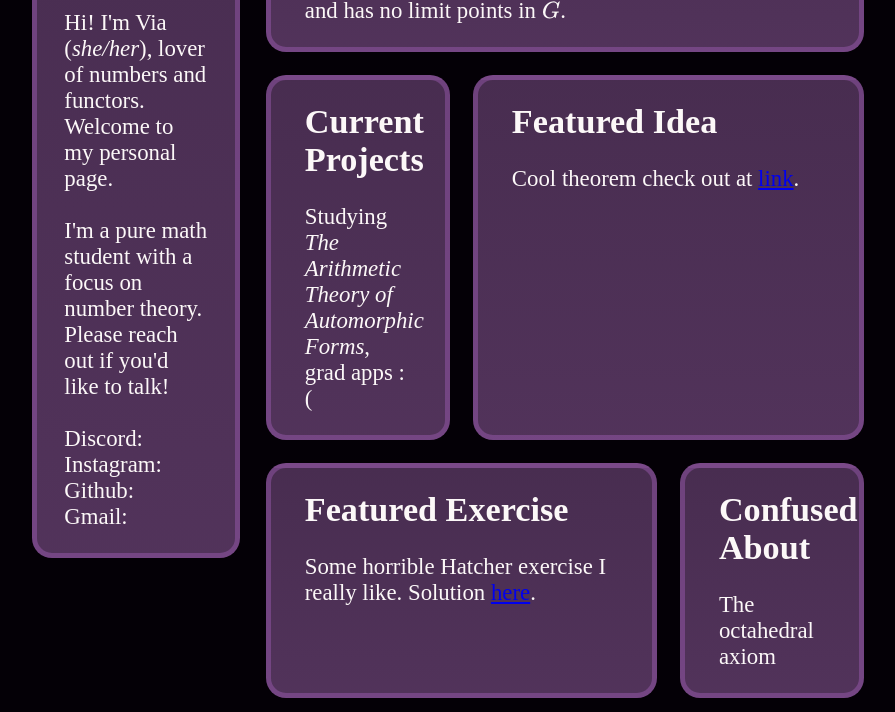
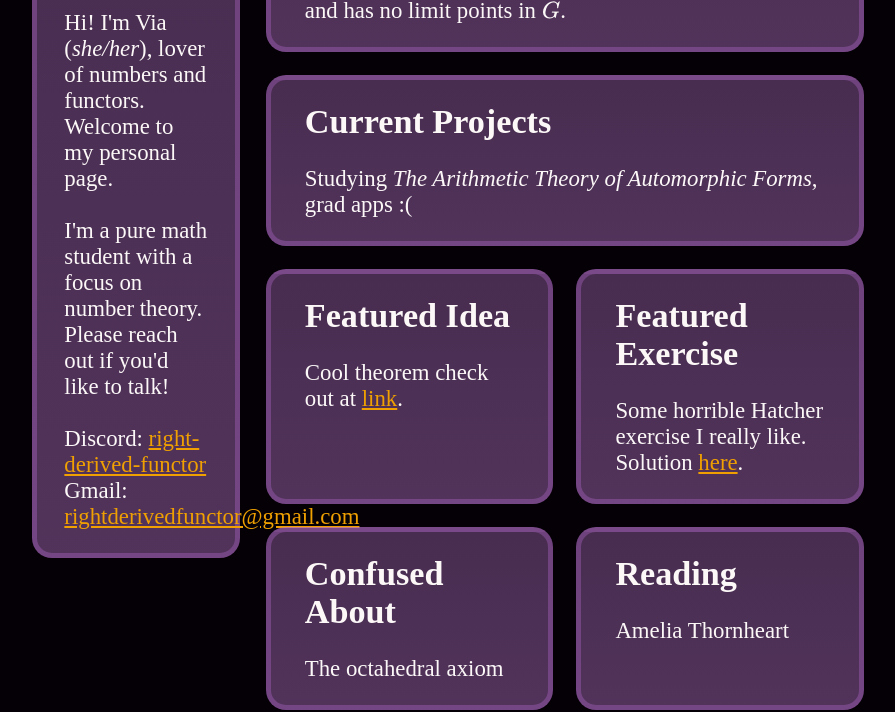
Before and after one commit to right-derived-functor/math-diary, a plain HTML site: page index.html in a window 1280 px wide. Shown: the part 783-1495 px from the top of the page, without its empty margins (192-1087 px from the left). Drawn offline with nearby package versions, Linux system fonts and the light colour scheme.

Commit message:
changed grid format, added some links, added robots and sitemap

```diff
--- a/index.html
+++ b/index.html
@@ -10,7 +10,7 @@
 	<body>
 		<div id="page-wrapper">
 			<header>
-				<nav id="nav-bar">
+				<nav>
 					<ul>
 						<li id="zero">\(0\)</li>
 						<li><a href="#"
@@ -20,7 +20,7 @@
 								Archive</a></li>
 						<li><a href="#"
 								 class="nav-links">Proofs</a></li>
-						<li id="musings"><a href="#"
+						<li><a href="#"
 								 class="nav-links">Musings</a></li>
 						<li id="ellipses">\(\cdots\)</li>
 					</ul>
@@ -53,8 +53,9 @@
 							  theory. Please reach out if
 							  you'd like to talk!						<br><br>
 
-							  Discord:<br> Instagram: <br> Github:
-							  <br> Gmail: <br>
+							  Discord: <a
+								  href="https://discord.com/users/right-derived-functor">right-derived-functor</a><br>
+							  Gmail: <span id="email"></span>
 
 							  </p>
 					</aside>
@@ -138,5 +139,6 @@
 
 		<script
 				src="resources/js/svg-nav-arrows.js"></script>
+		<script src="resources/js/email.js"></script>
 	</body>
 </html
--- a/resources/css/main.css
+++ b/resources/css/main.css
@@ -131,12 +131,14 @@ main{
 #grid-container{
 	display: grid;
 	grid-template-areas:
-	"box1 box1 box1"
-	"box2 box3 box3"
-	"box4 box4 box5"
-	"box6 box7 box8"
+	"box1 box1 box1 box1"
+	"box2 box2 box2 box2"
+	"box3 box3 box4 box4"
+	"box5 box5 box6 box6"
+	"box7 box7 box7 box7"
+	"box8 box8 box8 box8"
 	;
-	grid-template-columns: repeat(3, 1fr);
+	grid-template-columns: repeat(4, 1fr);
 	grid-auto-rows: auto;
 	gap: 1em;
 	font-size: calc(10px + 1vw);
@@ -148,7 +150,6 @@ main{
 
 #grid-container .box{
 	padding: 1em 1.5em;
-	width: 100%;
 	min-width: 0;
 }
 
@@ -198,8 +199,9 @@ footer{
 	padding: 2%;
 	margin-bottom: 5%;
 }
+
 a:link{
-	color: hsl(40, 100%, 47);
+	color: hsl(40, 100%, 47%);
 }
 
 a:visited{
@@ -207,7 +209,7 @@ a:visited{
 }
 
 a:active{
-	color: hsl(180, 100%, 47);
+	color: hsl(180, 100%, 47%);
 }
 
 @media screen and (max-width: 768px) {
--- /dev/null
+++ b/resources/js/email.js
@@ -0,0 +1,7 @@
+const email = "rightderivedfunctor@gmail.com";
+
+const link = document.createElement("a");
+link.href = "mailto:" + email;
+link.textContent = email;
+
+document.getElementById("email").appendChild(link);
--- /dev/null
+++ b/robots.txt
@@ -0,0 +1,2 @@
+User-agent: *
+Disallow:
```
Also changed, not shown: sitemap.xml (added, +9 -0 lines).
